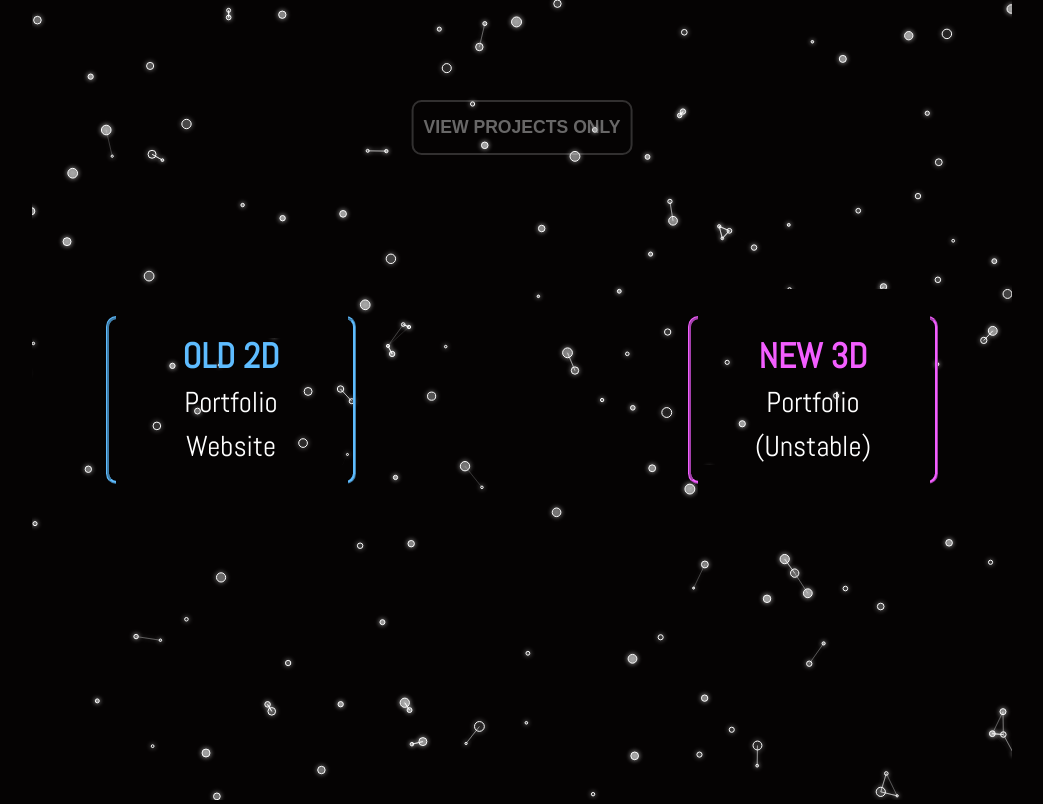
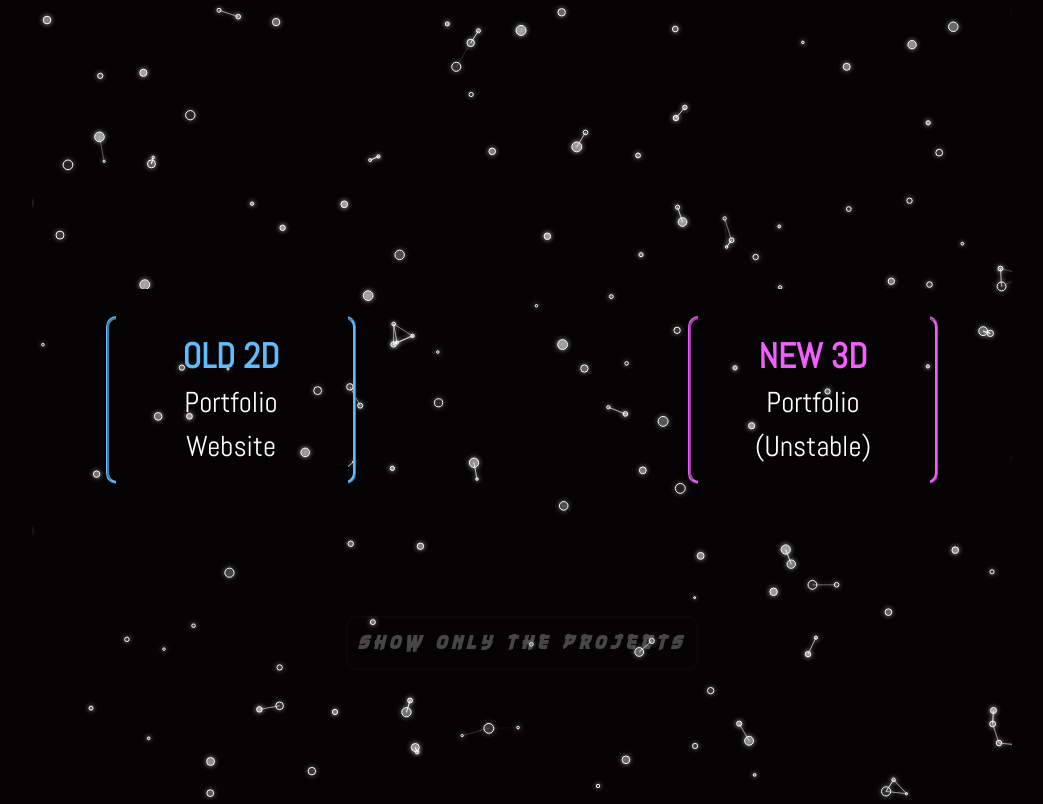
Before and after one commit to Christopher-Saffron/2D-scene-old-portfolio, a React (Create React App) app: page / in a window 1280 px wide. Shown: the whole page, without its empty margins (118-1161 px from the left). Built offline with nearby package versions, Linux system fonts and the light colour scheme; what tsparticles-plugin-polygon-mask would draw is missing.

Commit message:
found a better place for the fast project preview button

```diff
--- a/src/pages/StartPage/components/TopUi.jsx
+++ b/src/pages/StartPage/components/TopUi.jsx
@@ -3,7 +3,7 @@ import React from 'react'
 const TopUi = ({toggleQuickPreview}) => {
   return (
     <button onClick={() => {toggleQuickPreview(true)}} className='StartComponent__TopUi'>
-        VIEW PROJECTS ONLY
+        SHOW ONLY THE PROJECTS
     </button>
   )
 }
--- a/src/pages/StartPage/styles.scss
+++ b/src/pages/StartPage/styles.scss
@@ -29,27 +29,30 @@
 .StartComponent__TopUi {
   position: absolute;
   z-index: 152;
-  top: 0;
+  bottom: 10%;
   left: 50%;
   font-weight: bold;
-  font-size: 1.1rem;
+  font-size: 1.3rem;
   transform: translate(-50%, 0) scale(1);
+  letter-spacing: .3rem;
   z-index: 1;
-  margin-top: 100px;
+  margin-bottom: 50px;
   color: #aaa;
-  opacity: .6;
+  opacity: .4;
   text-decoration: none;
   cursor: pointer !important;
+  font-family: NukuNuku, 'Gill Sans', 'Gill Sans MT', Calibri, 'Trebuchet MS', sans-serif;
+  font-style: italic;
   border-radius: 10px;
   padding: 15px 10px;
   box-shadow: 0 5px 3px 0px rgba(255,255,255,0);
-  border: 2px solid rgba(255,255,255,.3);
+  border: 2px solid rgba(255,255,255,.05);
   transition: all .3s ease-in-out;
   background-color: transparent;
   &:hover {
     color: #fff;
     opacity: 1;
-    border: 2px solid white;
+    border: 2px solid rgba(255,255,255,1);
     transform: translate(-50%, 0) scale(1.05);
     box-shadow: 0 0px 8px 3px rgba(255,255,255,.1);
   }
```
